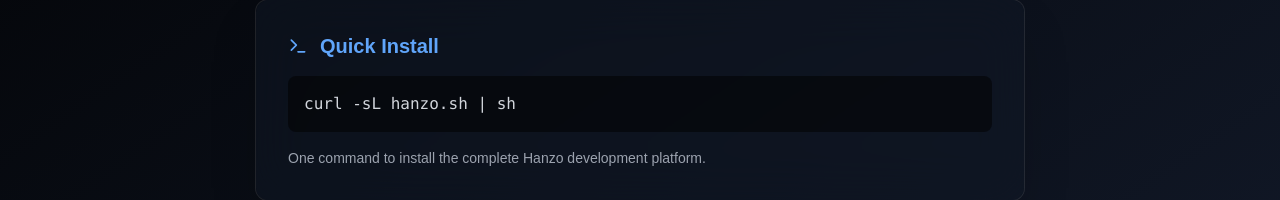
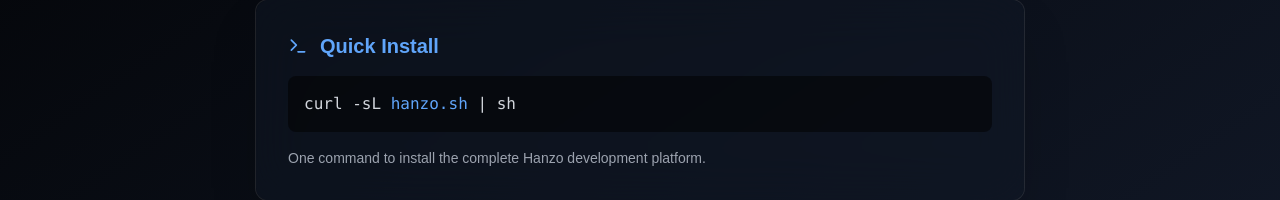
Before and after one commit to hanzo-apps/hanzo.industries, a React (Vite) app: page / in a window 1280 px wide. Shown: the part 544-744 px from the top of the page. Built offline with nearby package versions, Linux system fonts and the light colour scheme; a web font is replaced by a local one.

Commit message:
Add clipboard copy icon
Added a clipboard icon to the install command to facilitate easy copying.  Also added functionality to open hanzo.sh when clicked.

```diff
--- a/src/components/Hero.tsx
+++ b/src/components/Hero.tsx
@@ -1,9 +1,20 @@
 
 import { Button } from "@/components/ui/button";
 import { motion } from "framer-motion";
-import { Terminal } from "lucide-react";
+import { Terminal, ClipboardCopy } from "lucide-react";
+import { useToast } from "@/components/ui/use-toast";
 
 const Hero = () => {
+  const { toast } = useToast();
+
+  const handleCopy = () => {
+    navigator.clipboard.writeText("curl -sL hanzo.sh | sh");
+    toast({
+      description: "Command copied to clipboard!",
+      duration: 2000,
+    });
+  };
+
   return (
     <div className="relative min-h-screen flex items-center justify-center overflow-hidden">
       <div className="absolute inset-0 bg-gradient-to-br from-black to-gray-900" />
@@ -61,10 +72,17 @@
             <Terminal className="text-blue-400" size={20} />
             <h2 className="text-xl font-semibold text-blue-400">Quick Install</h2>
           </div>
-          <div className="bg-black/50 rounded-lg p-4 mb-4">
+          <div className="bg-black/50 rounded-lg p-4 mb-4 flex items-center justify-between group">
             <pre className="overflow-x-auto">
-              <code className="text-gray-300">curl -sL hanzo.sh | sh</code>
+              <code className="text-gray-300">curl -sL <a href="https://hanzo.sh" className="text-blue-400 hover:underline">hanzo.sh</a> | sh</code>
             </pre>
+            <button
+              onClick={handleCopy}
+              className="text-gray-400 hover:text-blue-400 transition-colors opacity-0 group-hover:opacity-100"
+              aria-label="Copy to clipboard"
+            >
+              <ClipboardCopy size={20} />
+            </button>
           </div>
           <p className="text-sm text-gray-400">One command to install the complete Hanzo development platform.</p>
         </motion.div>
```
